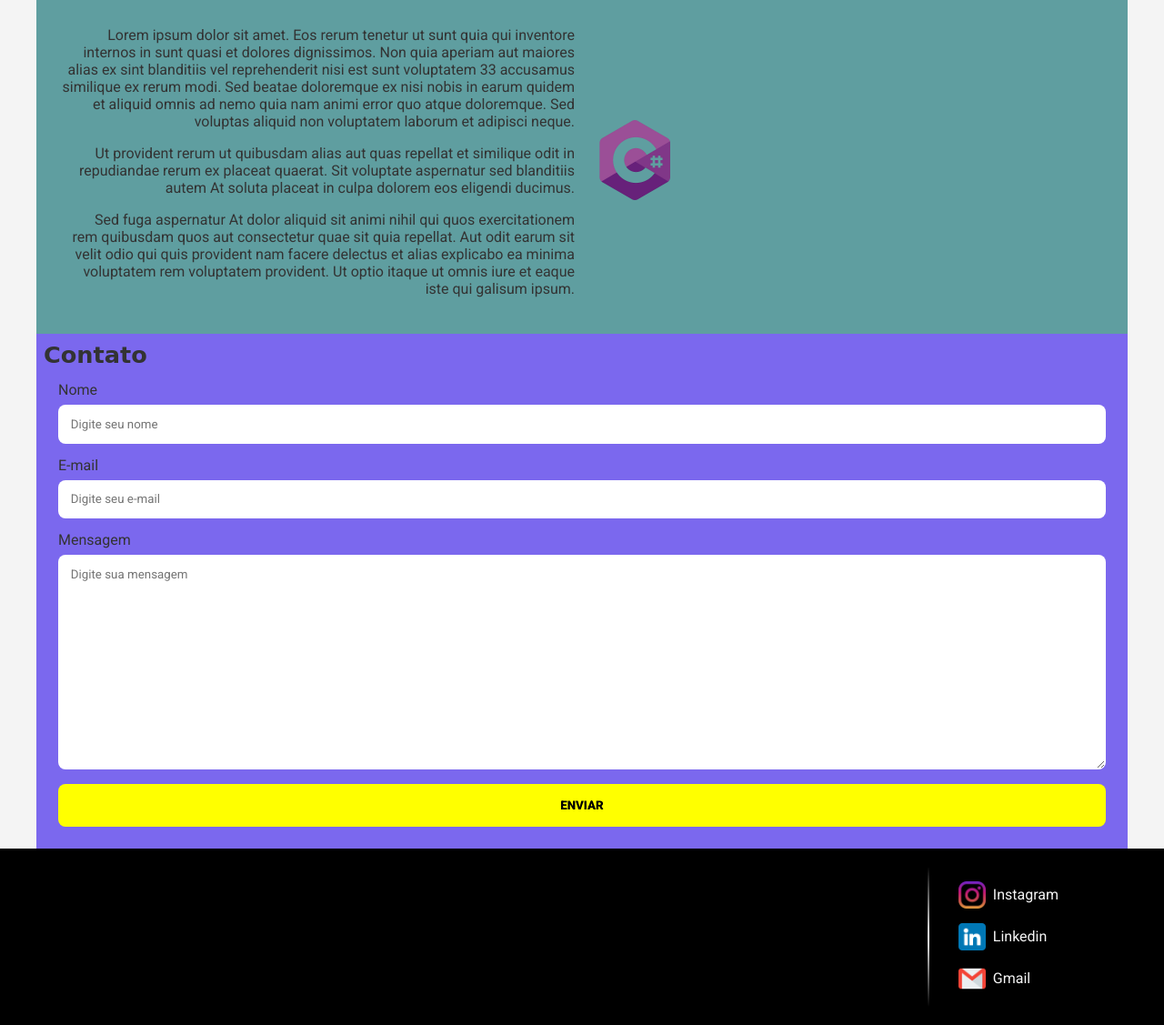
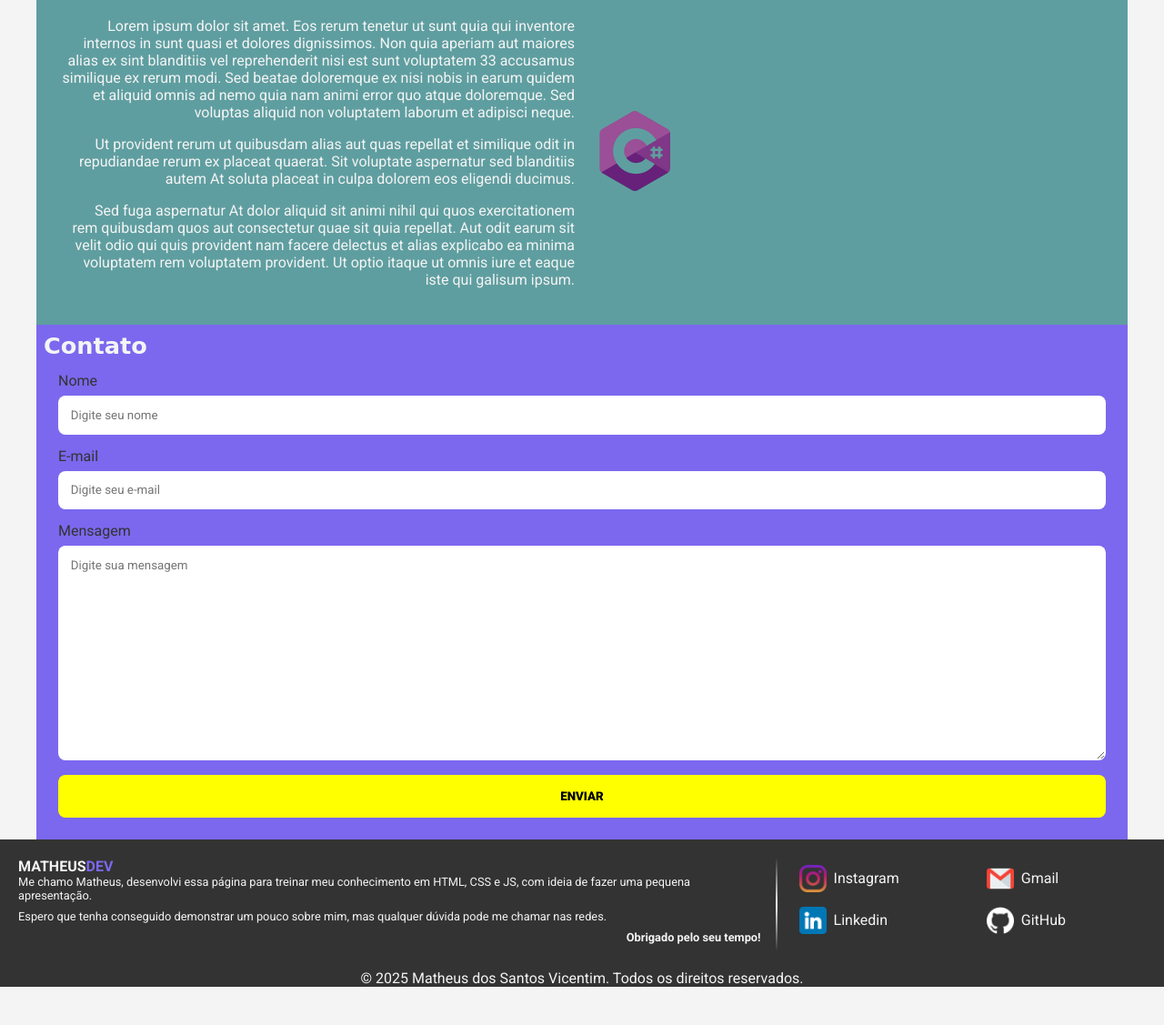
Before and after one commit to MatheusVicentim/SobreMim, a plain HTML site: page index.html in a window 1280 px wide. Shown: the part 1429-2556 px from the top of the page at 91% size. After the commit the page ends 2514 px from the top, so only its background shows below. Drawn offline with Linux system fonts and the light colour scheme; a web font is replaced by a local one.

Commit message:
Refatore a estrutura do código para melhorar a legibilidade e a manutenção

```diff
--- a/css/style-footer.css
+++ b/css/style-footer.css
@@ -1,5 +1,5 @@
 footer {
-    background-color: #000;
+    background-color: var(--background-color-black);
     position: absolute;
     width: 100%;
     left: 0;
@@ -26,8 +26,8 @@ footer {
     border-radius: 1px;
 }
 
-.footer-redes>div {
-    margin: 1rem;
+.rede-link {
+    padding: 0.5rem;
 }
 
 .rede-link a {
@@ -51,7 +51,27 @@ footer p {
     margin: 0;
 }
 
+.container-resumo p {
+    font-size: 0.8rem;
+    margin-bottom: 0.5rem;
+}
+
+.footer-redes {
+    display: flex;
+    justify-content: center;
+}
+
+.footer-container-registro {
+    text-align: center;
+    font-size: 10px;
+}
+
 @media(max-width: 768px) {
+
+    .footer-container-resumo {
+        flex-direction: column;
+        /* align-items: center; */
+    }
 
     .footer-separador-vertical {
         width: 90% !important;
@@ -61,4 +81,13 @@ footer p {
         background: linear-gradient(90deg, rgba(0, 0, 0, 0) 0%, var(--text-color-white) 50%, rgba(0, 0, 0, 0) 100%);
 
     }
+
+    .rede-link a {
+        margin: 0;
+    }
+
+    /* .agrupar-redes {
+        display: block;
+        flex-direction: column;
+    } */
 }
--- a/css/style-header.css
+++ b/css/style-header.css
@@ -1,5 +1,5 @@
 header {
-    background-color: #ffff00;
+    background-color: var(--background-color-black);
     display: flex;
     padding: 1rem 0;
     align-items: center;
@@ -21,7 +21,10 @@ header>* {
 }
 
 header.scrolled {
-    background-color: rgba(255, 255, 0, 0.95);
+    background-color: var(--background-color-black-op99);
+
+    padding: 0.5rem;
+
 }
 
 
@@ -31,24 +34,6 @@ header.scrolled {
     gap: 15px;
 }
 
-.logo {
-    border-radius: 15px;
-    display: flex;
-    justify-content: center;
-    align-items: center;
-    transition: all 0.3s ease;
-}
-
-.logo img {
-    width: 60px;
-    height: 60px;
-}
-
-.scrolled .logo {
-    width: 50px;
-    height: 50px;
-    /* font-size: 18px; */
-}
 
 
 .header-text-content {
@@ -60,6 +45,7 @@ header.scrolled {
     margin: 0;
     font-size: 2rem;
     transition: all 0.3s ease;
+    color: var(--text-color-purple);
 }
 
 .scrolled .nome {
@@ -67,13 +53,13 @@ header.scrolled {
 }
 
 .subtitle {
-    margin: 5px 0 0 0;
-    font-size: 1rem;
+    margin: 0;
+    font-size: 0.8rem;
     transition: all 0.3s ease;
 }
 
 .scrolled .subtitle {
-    font-size: 0.8rem;
+    font-size: 0.6rem;
 }
 
 .nav-container {
@@ -83,7 +69,7 @@ header.scrolled {
 }
 
 .nav-link {
-    color: var(--text-color-black);
+    color: var(--text-color-purple);
     font-family: var(--text-p);
     text-decoration: none;
     font-size: 16px;
@@ -101,7 +87,7 @@ header.scrolled {
 
 /* Efeito ao passar o mouse */
 .nav-link:hover {
-    color: #0f0f0f;
+    color: var(--text-color-purple);
     transform: translateY(-3px);
     box-shadow: 0 5px 15px rgba(0, 0, 0, 0.1);
 }
@@ -112,7 +98,7 @@ header.scrolled {
     position: absolute;
     width: 0;
     height: 2px;
-    background-color: #0f0f0f;
+    background-color: var(--text-color-purple);
     bottom: 0;
     left: 50%;
     transform: translateX(-50%);
--- a/css/style.css
+++ b/css/style.css
@@ -1,22 +1,25 @@
 :root {
     --text-color-black: #333333;
     --text-color-white: #f4f4f4;
-    --background-color: #f4f4f4;
+    --text-color-purple: #7b68ee;
+    --background-color-white: #f4f4f4;
     --text-p: Roboto, sans-serif;
     --text-label: Roboto, sans-serif;
     --text-h1: 'Comic Relief', cursive;
     --boder-color: #3333333d;
+    --background-color-black: #333333;
+    --background-color-black-op99: #333333fc;
 }
 
 html {
-    background-color: var(--background-color);
+    background-color: var(--background-color-white);
 }
 
 body {
     margin: 0;
     padding: 1rem;
-    background-color: var(--background-color);
-    padding-top: 100px;
+    background-color: var(--background-color-white);
+    padding-top: 90px;
 }
 
 /* body>* {
@@ -25,7 +28,7 @@ body {
 
 p {
     font-family: var(--text-p);
-    color: var(--text-color-black);
+    color: var(--text-color-white);
     font-size: 1rem;
 }
 
@@ -33,7 +36,7 @@ h1,
 h2,
 h3 {
     font-family: var(--text-h1);
-    color: var(--text-color-black);
+    color: var(--text-color-white);
     margin: 0;
     padding: 0;
 }
@@ -55,6 +58,32 @@ label {
     color: var(--text-color-black);
     font-size: 1rem;
     line-height: 1;
+}
+
+.container-logo-vertical {
+    display: flex;
+    flex-direction: column;
+}
+
+.container-logo-horizontal {}
+
+.logo-matheus {
+    font-family: var(--text-p);
+    font-weight: 700;
+}
+
+.color-white {
+    color: var(--text-color-white);
+}
+
+.color-baclack {
+    color: var(--text-color-black);
+}
+
+.logo-dev {
+    color: var(--text-color-purple);
+    font-family: var(--text-p);
+    font-weight: 700;
 }
 
 /* Para mostrar o botão voltar ao topo */
--- a/index.html
+++ b/index.html
@@ -23,11 +23,13 @@
     <header>
         <div class="header-title">
             <div class="logo">
-                <img src="images/dev-preto.png" width="100" alt="Icone de Programção">
+                <div class="container-logo-vertical">
+                    <span class="logo-matheus color-white">MATHEUS</span><span class="logo-dev">DEV</span>
+                </div>
             </div>
             <div class="header-text-content">
                 <h1 class="nome">Matheus dos Santos Vicentim</h1>
-                <p class="subtitle">CSharp | VB.Net.....</p>
+                <p class="subtitle">Desenvolver .NET Pleno | VB.NET | C# | ASP.NET Core | JavaScript | Oracle</p>
             </div>
         </div>
         <nav>
@@ -205,9 +207,24 @@
     </main>
     <footer>
         <div class="footer-container-resumo">
-            <div class="footer-detalhes"></div>
-            <div class="footer-separador-vertical"></div>
+            <div class="footer-detalhes">
+                <div class="container-logo-horizontal">
+                    <span class="logo-matheus color-white">MATHEUS</span><span class="logo-dev">DEV</span>
+                </div>
+                <div class="container-resumo">
+                    <p>
+                        Me chamo Matheus, desenvolvi essa página para treinar meu conhecimento em
+                        HTML, CSS e JS, com ideia de fazer uma pequena apresentação.
+                    </p>
+                    <p>Espero que tenha conseguido demonstrar um pouco sobre mim, mas qualquer dúvida pode me chamar nas
+                        redes.
+                    </p>
+                    <p style="text-align: end;"><b>Obrigado pelo seu tempo!</b></p>
+                </div>
+            </div>
+            <div class="footer-separador-vertical"> </div>
             <div class="footer-redes">
+                <div class="agrupar-redes">
                     <div class="rede-link">
                         <a href="https://www.instagram.com/vicentimmatheus/">
                             <img src="images/instagram.png" width="30" alt="Icone de Instagram">
@@ -220,16 +237,29 @@
                             <p>Linkedin</p>
                         </a>
                     </div>
+                </div>
+                <div class="agrupar-redes">
                     <div class="rede-link">
                         <a href="mailto:matheus.vicentim01@gmail.com">
                             <img src="images/gmail.png" width="30" alt="Icone de Instagram">
                             <p>Gmail</p>
                         </a>
                     </div>
+                    <div class="rede-link">
+                        <a href="https://github.com/MatheusVicentim">
+                            <img src="images/github.png" width="30" alt="Icone de Instagram">
+                            <p>GitHub</p>
+                        </a>
+                    </div>
+                </div>
             </div>
         </div>
 
-        <div></div>
+        <div class="footer-container-registro">
+            <p>
+                © 2025 Matheus dos Santos Vicentim. Todos os direitos reservados.
+            </p>
+        </div>
     </footer>
 
     <a href="#" class="back-to-top" id="back-to-top">↑</a>
```
Also changed, not shown: images/github.png (added). Lines whose indentation alone changed are shown as unchanged.
